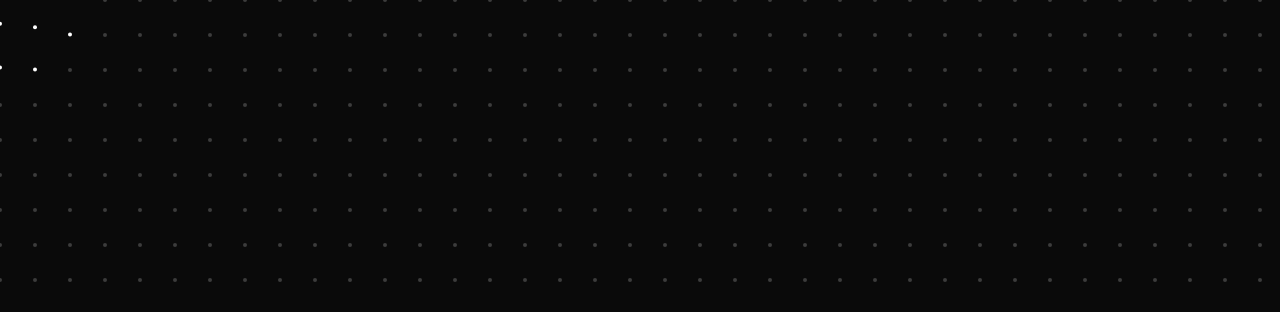
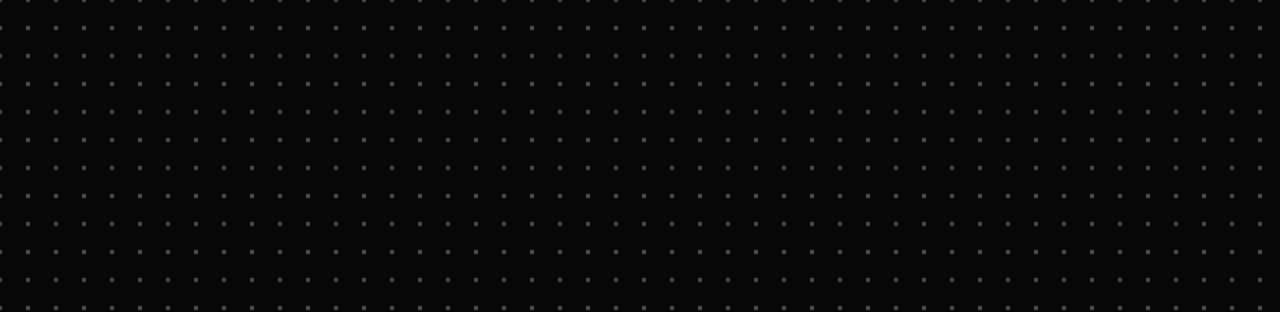
Before and after one commit to Bobwastaked/Andromeda, a plain HTML site: page index.html in a window 1280 px wide. Shown: the top 312 px of the page. Drawn offline with Linux system fonts and the light colour scheme.

Commit message:
Update index.html

```diff
--- a/index.html
+++ b/index.html
@@ -16,7 +16,7 @@
 }
 
 body {
-  background: #0a0a0a;
+  background: #070707;
   overflow: hidden;
   height: 100vh;
   color: white;
@@ -26,7 +26,6 @@ canvas {
   position: fixed;
   top: 0;
   left: 0;
-  z-index: 0;
 }
 
 .container {
@@ -63,11 +62,6 @@ input {
   color: white;
   font-size: 1rem;
   outline: none;
-  transition: 0.3s;
-}
-
-input:focus {
-  border-color: white;
 }
 
 button {
@@ -78,11 +72,6 @@ button {
   color: black;
   font-weight: 600;
   cursor: pointer;
-  transition: 0.2s;
-}
-
-button:hover {
-  background: #ddd;
 }
 </style>
 </head>
@@ -103,9 +92,13 @@ const canvas = document.getElementById("grid");
 const ctx = canvas.getContext("2d");
 
 let width, height;
-let mouse = { x: null, y: null };
-const spacing = 35;
-const radius = 80;
+let pointer = { x: null, y: null };
+
+const spacing = 28;
+const influenceRadius = 180;
+const maxLift = 45;
+
+const dots = [];
 
 function resize() {
   width = canvas.width = window.innerWidth;
@@ -114,45 +107,77 @@ function resize() {
 window.addEventListener("resize", resize);
 resize();
 
-window.addEventListener("mousemove", (e) => {
-  mouse.x = e.x;
-  mouse.y = e.y;
+function createGrid() {
+  dots.length = 0;
+  for (let x = 0; x < width; x += spacing) {
+    for (let y = 0; y < height; y += spacing) {
+      dots.push({
+        x,
+        y,
+        baseY: y,
+        offset: 0,
+        brightness: 70
+      });
+    }
+  }
+}
+createGrid();
+window.addEventListener("resize", createGrid);
+
+// Mouse
+window.addEventListener("mousemove", e => {
+  pointer.x = e.clientX;
+  pointer.y = e.clientY;
 });
 
+// Touch
+window.addEventListener("touchmove", e => {
+  pointer.x = e.touches[0].clientX;
+  pointer.y = e.touches[0].clientY;
+}, { passive: true });
+
 window.addEventListener("mouseleave", () => {
-  mouse.x = null;
-  mouse.y = null;
+  pointer.x = null;
+  pointer.y = null;
 });
 
-function draw() {
+function animate() {
   ctx.clearRect(0, 0, width, height);
 
-  for (let x = 0; x < width; x += spacing) {
-    for (let y = 0; y < height; y += spacing) {
+  dots.forEach(dot => {
+    let targetOffset = 0;
+    let targetBrightness = 70;
 
-      let dx = mouse.x - x;
-      let dy = mouse.y - y;
-      let distance = Math.sqrt(dx * dx + dy * dy);
+    if (pointer.x !== null) {
+      const dx = pointer.x - dot.x;
+      const dy = pointer.y - dot.y;
+      const distance = Math.sqrt(dx * dx + dy * dy);
 
-      let offset = 0;
-      let brightness = 60;
+      if (distance < influenceRadius) {
+        const force = 1 - (distance / influenceRadius);
 
-      if (distance < radius) {
-        offset = (radius - distance) / 4;
-        brightness = 255;
+        // Smooth dome curve (quadratic falloff)
+        const dome = force * force;
+
+        targetOffset = dome * maxLift;
+        targetBrightness = 70 + dome * 185;
       }
+    }
 
-      ctx.beginPath();
-      ctx.arc(x, y - offset, 2, 0, Math.PI * 2);
-      ctx.fillStyle = `rgb(${brightness},${brightness},${brightness})`;
-      ctx.fill();
-    }
-  }
+    // Smooth easing
+    dot.offset += (targetOffset - dot.offset) * 0.12;
+    dot.brightness += (targetBrightness - dot.brightness) * 0.12;
 
-  requestAnimationFrame(draw);
+    ctx.beginPath();
+    ctx.arc(dot.x, dot.baseY - dot.offset, 2.4, 0, Math.PI * 2);
+    ctx.fillStyle = `rgb(${dot.brightness},${dot.brightness},${dot.brightness})`;
+    ctx.fill();
+  });
+
+  requestAnimationFrame(animate);
 }
 
-draw();
+animate();
 
 function redirect() {
   let input = document.getElementById("linkInput").value.trim();
```
